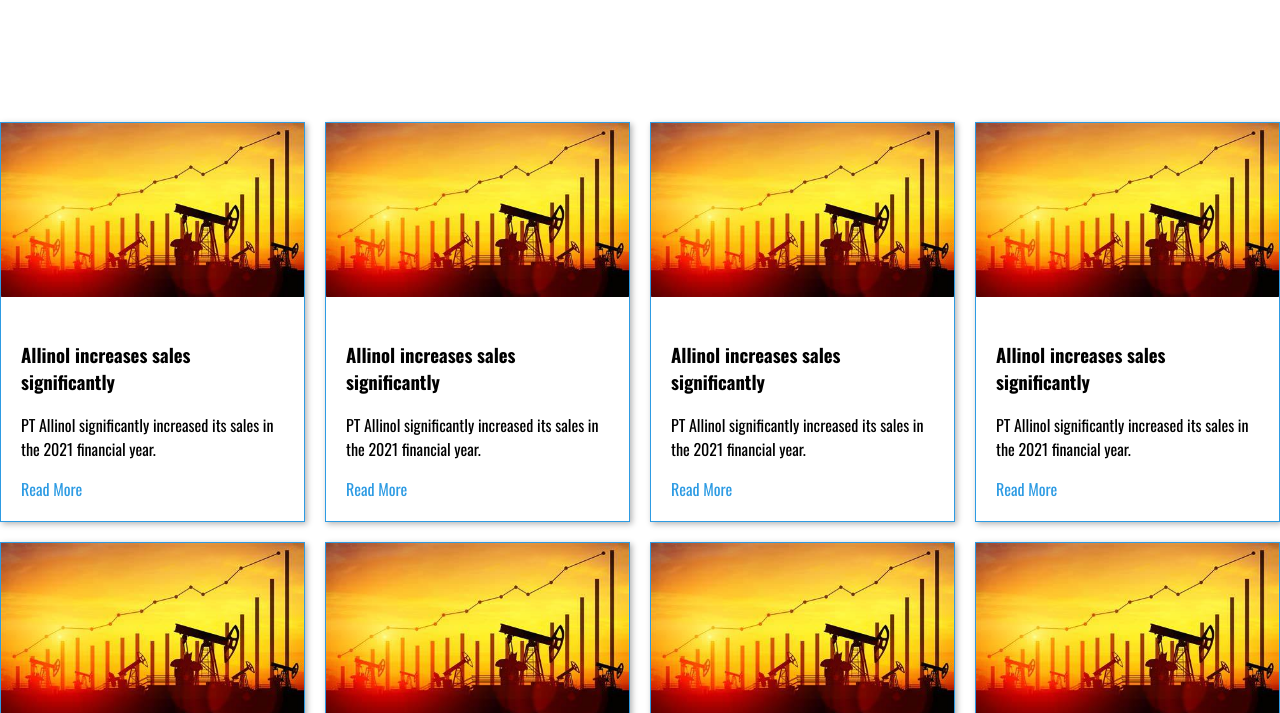
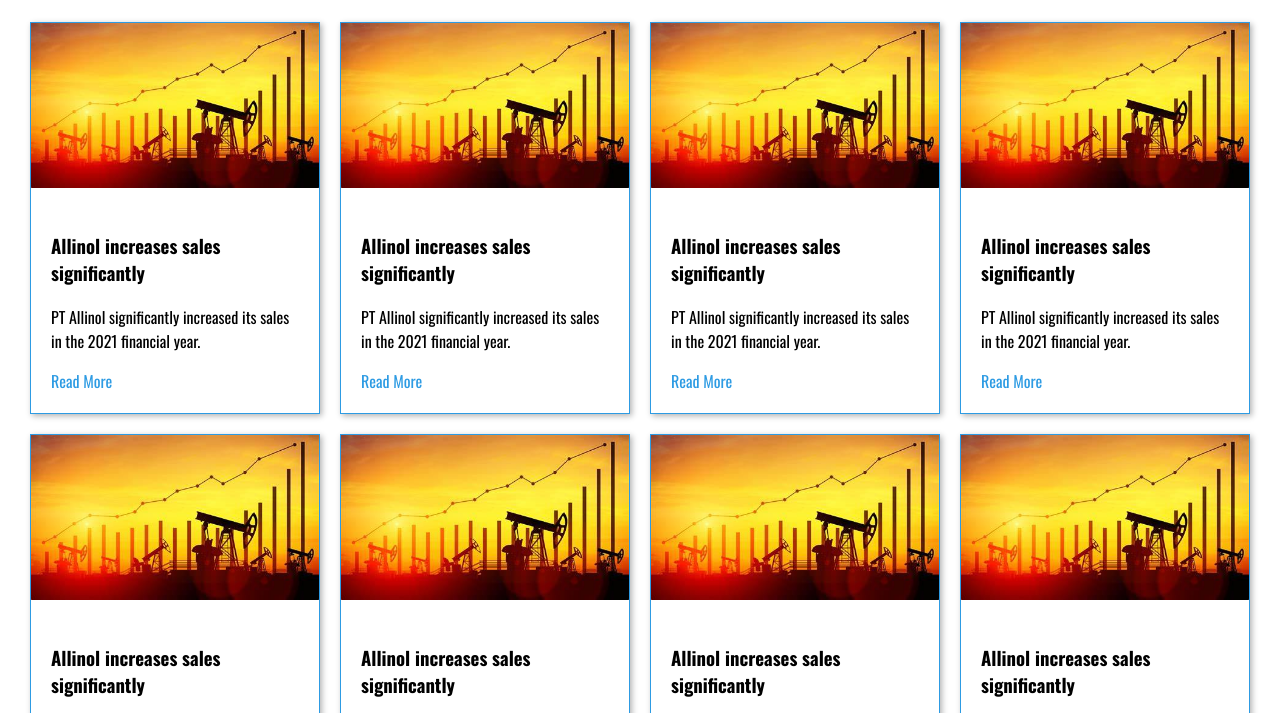
Before and after one commit to Allinol-Fuel/Allinol, a plain HTML site: page news/index.html in a window 1280 px wide. Shown: the part 78-791 px from the top of the page. Drawn offline with nearby package versions, Linux system fonts and the light colour scheme.

Commit message:
feat:  change width img in news

```diff
--- a/index.css
+++ b/index.css
@@ -27,7 +27,8 @@ textarea {
 .about-wrapper,
 .business-wrapper,
 .sustainability-wrapper,
-.investors-wrapper {
+.investors-wrapper,
+.news-wrapper {
   width: 100%;
   min-width: 300px;
 }
@@ -449,7 +450,7 @@ footer {
 }
 
 .article-wrapper article img {
-  max-width: 100%;
+  width: 100%;
 }
 
 .article-wrapper .article-text {
@@ -457,8 +458,8 @@ footer {
 }
 
 .news-container {
-  margin-top: 200px;
-  margin-bottom: 30px;
+  margin: 100px 30px;
+
 }
 
 .article-text a {
```
